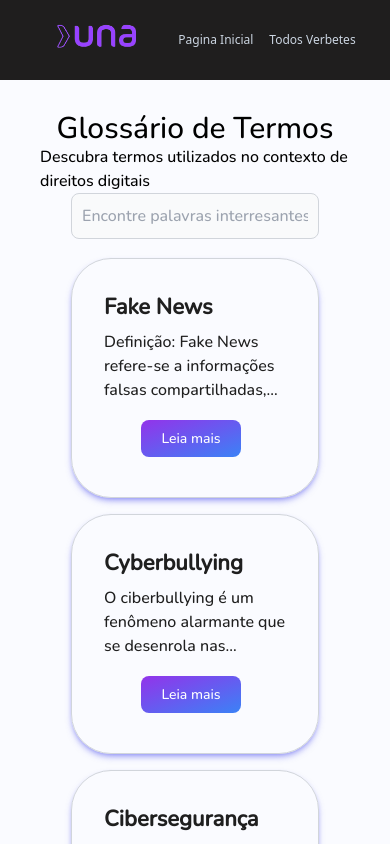
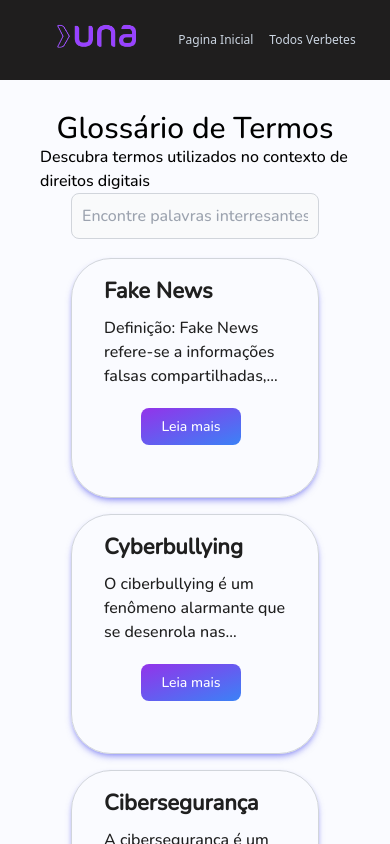
Before and after one commit to AnaAlice951/glossaryTerms, a React (Vite) app: page /menu in a window 390 px wide. Shown: the top 844 px of the page. Built offline with nearby package versions, Linux system fonts and the light colour scheme; a web font is replaced by a local one.

Commit message:
Last changes

```diff
--- a/src/components/word-box/WordBox.tsx
+++ b/src/components/word-box/WordBox.tsx
@@ -2,7 +2,7 @@ import { Link } from 'react-router-dom';
 
 const WordBox = ({ data }: any) => {
   return (
-    <div className="text-[#1f1f1f] sm:p-[5%] sm:pb-[2%] p-8 font-nunito flex flex-col w-full h-60 justify-start items-center rounded-[2.5rem] border border-gray-300 hover:border-[#9742FF] shadow-indigo-500/50 shadow-md">
+    <div className="text-[#1f1f1f] sm:p-[5%] sm:pb-[2%] px-8 py-4 font-nunito flex flex-col w-full h-60 justify-start items-center rounded-[2.5rem] border border-gray-300 hover:border-[#9742FF] shadow-indigo-500/50 shadow-md">
       <h2 className="flex self-start font-semibold text-22 mb-2 line-clamp-2 sm:line-clamp-3">
         {data.nome}
       </h2>
```
